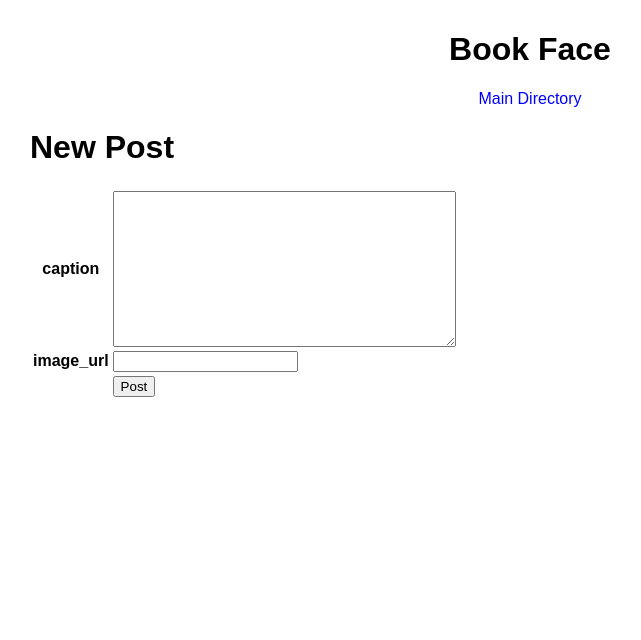
After one commit to Piflyer/cs412, a Django app: page /mini_insta/profile/1/create_post in a window 1280 px wide. The commit adds this page. Shown: the top 640 px of the page, without its empty margins (110-751 px from the left). Run offline with Django 5.2, Linux system fonts and the light colour scheme.

Commit message:
Working post form

```diff
--- /dev/null
+++ b/mini_insta/forms.py
@@ -0,0 +1,17 @@
+'''
+Author : Tim Nguyen
+Email : tim7@bu.edu
+Desc : Form management to upload post and images to the models.py
+'''
+
+from django import forms
+from .models import *
+
+class CreatePostForm(forms.ModelForm):
+    '''Create a form to add a post'''
+    image_url = forms.URLField(required=False)
+
+    class Meta:
+        '''associate this form with the model from our database'''
+        model = Posts
+        fields = ['caption']
--- /dev/null
+++ b/mini_insta/templates/mini_insta/create_post_form.html
@@ -0,0 +1,28 @@
+{% extends 'mini_insta/base.html' %}
+{% comment %}
+Author: Tim Nguyen (tim7@bu.edu), 9/29/2026
+Description: Create Post form
+{% endcomment %}
+
+{% block content%}
+
+<h1> New Post </h1>
+<form method = 'POST'>
+    {% csrf_token %}
+    <table>
+        {% for field in form %}
+        <tr>
+        <th>{{field.name}}</th>
+        <td>{{field}}</td>
+        </tr>
+        {% endfor %}
+        <tr>
+        <td></td>
+        <td>
+            <input type='submit' name = 'Post' value= 'Post'>
+        </td>
+    </tr>
+    </table>
+</form>
+
+{%endblock%}
--- a/mini_insta/templates/mini_insta/show_post.html
+++ b/mini_insta/templates/mini_insta/show_post.html
@@ -1,7 +1,7 @@
 {% extends 'mini_insta/base.html' %}
 {% comment %}
 Author: Tim Nguyen (tim7@bu.edu), 9/29/2026
-Description: Indivual Profiles for book face
+Description: Indivual Posts for book face
 {% endcomment %}
 
 {% block content%}
--- a/mini_insta/templates/mini_insta/show_profile.html
+++ b/mini_insta/templates/mini_insta/show_profile.html
@@ -13,7 +13,7 @@ Description: Indivual Profiles for book face
         <h2 style="margin: 0;">@{{profile.username}}</h2>
         <p >{{profile.bio_text}}</p>
         <p style="margin-top: -10px">Joined: {{profile.join_date}}</p>
-        <p style="margin-top: -10px"> 300 Followers | 200 Following | 3 Posts</p>
+        <p style="margin-top: -10px"> 300 Followers | 200 Following | 3 Posts | <a href="{% url 'create_post' profile.pk %}">Create a Post </a></p>
     </div>
 </div>
 
--- a/mini_insta/urls.py
+++ b/mini_insta/urls.py
@@ -4,10 +4,11 @@ Email : tim7@bu.edu
 Desc : URLs management for mini_insta
 """
 from django.urls import path
-from .views import ProfileListView, ProfileDetailView, PostDetailView
+from .views import ProfileListView, ProfileDetailView, PostDetailView, CreatePostView
 
 urlpatterns = [
     path('', ProfileListView.as_view(), name="show_all_profiles"),
     path('profile/<int:pk>', ProfileDetailView.as_view(), name='show_profile'),
     path('post/<int:pk>', PostDetailView.as_view(), name='post'),
+    path('profile/<int:pk>/create_post', CreatePostView.as_view(), name="create_post")
 ]
--- a/mini_insta/views.py
+++ b/mini_insta/views.py
@@ -5,8 +5,11 @@ Desc : Manager for showing all profiles and individual profiles
 '''
 
 from django.shortcuts import render
-from .models import Profile, Posts
-from django.views.generic import ListView, DetailView
+from .models import Profile, Posts, Photo
+from django.views.generic import ListView, DetailView, CreateView
+from .forms import CreatePostForm
+from django.urls import reverse
+
 
 
 # Create your views here.
@@ -28,3 +31,27 @@ class PostDetailView(DetailView):
     model = Posts
     template_name = "mini_insta/show_post.html"
     context_object_name = "post"
+
+class CreatePostView(CreateView):
+    '''Create a new post for a profile'''
+    form_class = CreatePostForm
+    template_name = "mini_insta/create_post_form.html"
+
+    def form_valid(self, form):
+        print(f"CreatePostView.form_valid: form.cleaned_data={form.cleaned_data}")
+        # get PK from URL
+        pk = self.kwargs['pk']
+        profile = Profile.objects.get(pk=pk)
+        form.instance.profile = profile
+        response = super().form_valid(form)
+        #Image URL is seperate, create it with the correspodning post
+        image_url = form.cleaned_data.get('image_url')
+        if image_url:
+            Photo.objects.create(posts=self.object, image_url=image_url)
+
+        return response
+
+
+    def get_success_url(self) -> str:
+        pk = self.kwargs['pk']
+        return reverse('show_profile', kwargs={'pk':pk})
```
Also changed, not shown: db.sqlite3.
